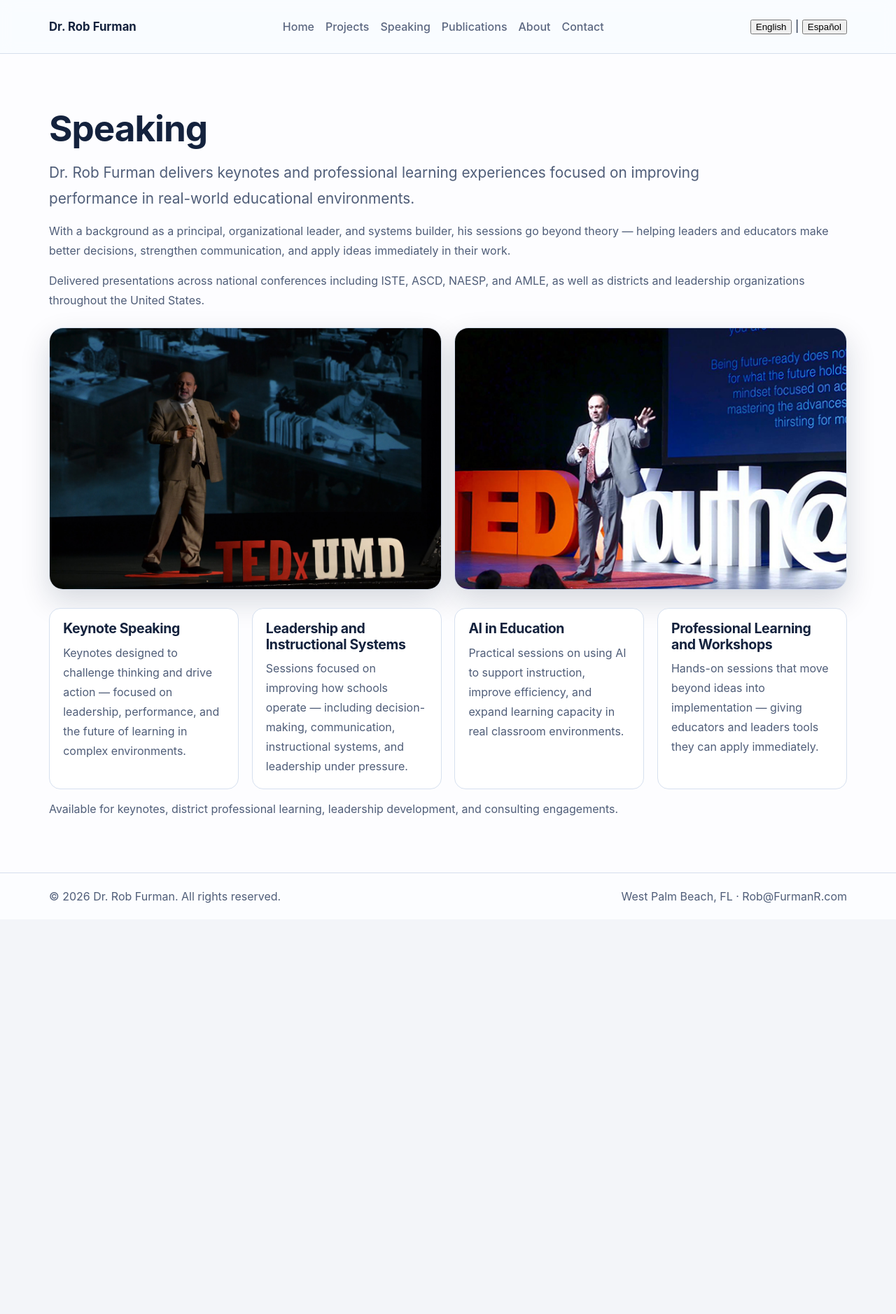
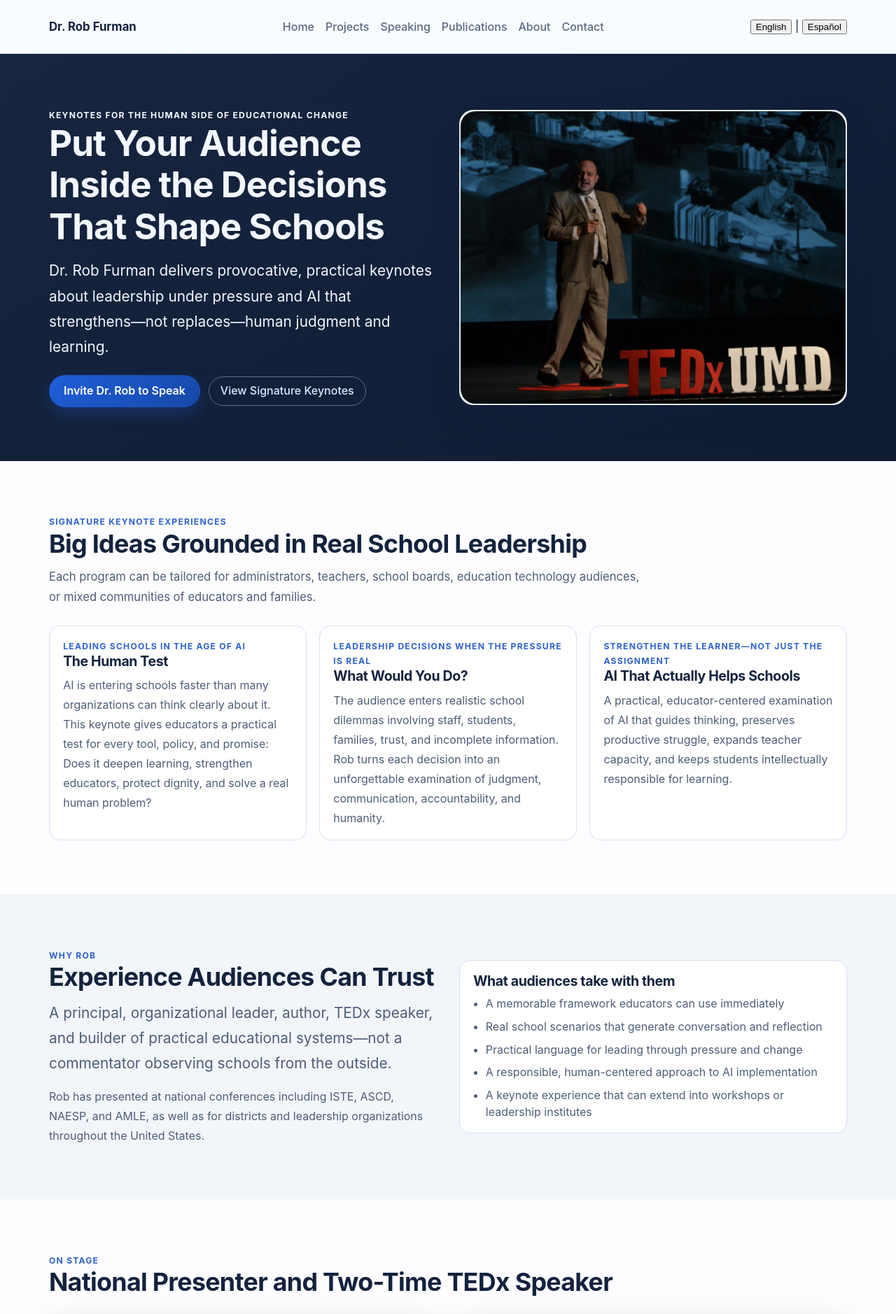
Before and after one commit to DrRobF/rob-furman-portfolio, a Next.js app: page /speaking in a window 1280 px wide. Shown: the top 1878 px of the page at 70% size. Before the commit the page ends 1314 px from the top, so only its background shows below. Built offline with nearby package versions, Linux system fonts and the light colour scheme.

Commit message:
Update app/speaking/page.js for keynote positioning

```diff
--- a/app/speaking/page.js
+++ b/app/speaking/page.js
@@ -1,46 +1,125 @@
 import Image from 'next/image';
+import Link from 'next/link';
 
-const speakingAreas = [
+const signatureKeynotes = [
   {
-    title: 'Keynote Speaking',
+    title: 'The Human Test',
+    subtitle: 'Leading Schools in the Age of AI',
     detail:
-      'Keynotes designed to challenge thinking and drive action — focused on leadership, performance, and the future of learning in complex environments.',
+      'AI is entering schools faster than many organizations can think clearly about it. This keynote gives educators a practical test for every tool, policy, and promise: Does it deepen learning, strengthen educators, protect dignity, and solve a real human problem?',
   },
   {
-    title: 'Leadership and Instructional Systems',
+    title: 'What Would You Do?',
+    subtitle: 'Leadership Decisions When the Pressure Is Real',
     detail:
-      'Sessions focused on improving how schools operate — including decision-making, communication, instructional systems, and leadership under pressure.',
+      'The audience enters realistic school dilemmas involving staff, students, families, trust, and incomplete information. Rob turns each decision into an unforgettable examination of judgment, communication, accountability, and humanity.',
   },
   {
-    title: 'AI in Education',
+    title: 'AI That Actually Helps Schools',
+    subtitle: 'Strengthen the Learner—Not Just the Assignment',
     detail:
-      'Practical sessions on using AI to support instruction, improve efficiency, and expand learning capacity in real classroom environments.',
+      'A practical, educator-centered examination of AI that guides thinking, preserves productive struggle, expands teacher capacity, and keeps students intellectually responsible for learning.',
   },
-  {
-    title: 'Professional Learning and Workshops',
-    detail:
-      'Hands-on sessions that move beyond ideas into implementation — giving educators and leaders tools they can apply immediately.',
-  },
+];
+
+const audienceOutcomes = [
+  'A memorable framework educators can use immediately',
+  'Real school scenarios that generate conversation and reflection',
+  'Practical language for leading through pressure and change',
+  'A responsible, human-centered approach to AI implementation',
+  'A keynote experience that can extend into workshops or leadership institutes',
 ];
 
 export default function SpeakingPage() {
   return (
+    <>
+      <section className="section section-dark speaking-hero">
+        <div className="container split-grid speaking-hero-grid">
+          <div>
+            <p className="eyebrow">Keynotes for the human side of educational change</p>
+            <h1>Put Your Audience Inside the Decisions That Shape Schools</h1>
+            <p className="lead">
+              Dr. Rob Furman delivers provocative, practical keynotes about leadership under
+              pressure and AI that strengthens—not replaces—human judgment and learning.
+            </p>
+            <div className="button-row">
+              <a
+                className="button primary"
+                href="mailto:Rob@FurmanR.com?subject=Speaking%20Inquiry%20for%20Dr.%20Rob%20Furman"
+              >
+                Invite Dr. Rob to Speak
+              </a>
+              <Link className="button tertiary" href="#keynotes">
+                View Signature Keynotes
+              </Link>
+            </div>
+          </div>
+          <div className="media-card">
+            <Image
+              src="/images/tedx-umd.jpg"
+              alt="Dr. Rob Furman speaking on a TEDx stage"
+              width={1600}
+              height={900}
+              className="section-image keynote-image"
+              priority
+            />
+          </div>
+        </div>
+      </section>
+
+      <section className="section section-light" id="keynotes">
+        <div className="container">
+          <div className="section-intro">
+            <p className="eyebrow">Signature keynote experiences</p>
+            <h2>Big Ideas Grounded in Real School Leadership</h2>
+            <p>
+              Each program can be tailored for administrators, teachers, school boards, education
+              technology audiences, or mixed communities of educators and families.
+            </p>
+          </div>
+          <div className="card-grid three-up top-space">
+            {signatureKeynotes.map((keynote) => (
+              <article className="card signature-keynote-card" key={keynote.title}>
+                <p className="eyebrow">{keynote.subtitle}</p>
+                <h3>{keynote.title}</h3>
+                <p>{keynote.detail}</p>
+              </article>
+            ))}
+          </div>
+        </div>
+      </section>
+
+      <section className="section section-soft">
+        <div className="container split-grid">
+          <div>
+            <p className="eyebrow">Why Rob</p>
+            <h2>Experience Audiences Can Trust</h2>
+            <p className="lead">
+              A principal, organizational leader, author, TEDx speaker, and builder of practical
+              educational systems—not a commentator observing schools from the outside.
+            </p>
+            <p className="top-space-sm">
+              Rob has presented at national conferences including ISTE, ASCD, NAESP, and AMLE, as
+              well as for districts and leadership organizations throughout the United States.
+            </p>
+          </div>
+          <article className="card audience-outcomes-card">
+            <h3>What audiences take with them</h3>
+            <ul className="clean-list">
+              {audienceOutcomes.map((outcome) => (
+                <li key={outcome}>{outcome}</li>
+              ))}
+            </ul>
+          </article>
+        </div>
+      </section>
+
       <section className="section section-light">
         <div className="container">
-        <h1>Speaking</h1>
-        <p className="lead">
-          Dr. Rob Furman delivers keynotes and professional learning experiences focused on
-          improving performance in real-world educational environments.
-        </p>
-        <p className="top-space-sm">
-          With a background as a principal, organizational leader, and systems builder, his
-          sessions go beyond theory — helping leaders and educators make better decisions,
-          strengthen communication, and apply ideas immediately in their work.
-        </p>
-        <p className="top-space-sm">
-          Delivered presentations across national conferences including ISTE, ASCD, NAESP, and
-          AMLE, as well as districts and leadership organizations throughout the United States.
-        </p>
+          <div className="section-intro">
+            <p className="eyebrow">On stage</p>
+            <h2>National Presenter and Two-Time TEDx Speaker</h2>
+          </div>
           <div className="card-grid two-up top-space">
             <div className="media-card">
               <Image
@@ -61,20 +140,30 @@ export default function SpeakingPage() {
               />
             </div>
           </div>
-
-        <div className="card-grid top-space">
-          {speakingAreas.map((area) => (
-            <article className="card" key={area.title}>
-              <h3>{area.title}</h3>
-              <p>{area.detail}</p>
-            </article>
-          ))}
-        </div>
-        <p className="top-space-sm">
-          Available for keynotes, district professional learning, leadership development, and
-          consulting engagements.
-        </p>
         </div>
       </section>
+
+      <section className="section cta executive-cta compact-section">
+        <div className="container">
+          <p className="eyebrow">Start the conversation</p>
+          <h2>Give your educators a keynote they will still be discussing on Monday.</h2>
+          <p>
+            Available for national and regional conferences, district events, leadership
+            institutes, professional learning, and education-technology gatherings.
+          </p>
+          <div className="button-row center top-space-sm">
+            <a
+              className="button primary"
+              href="mailto:Rob@FurmanR.com?subject=Speaking%20Inquiry%20for%20Dr.%20Rob%20Furman"
+            >
+              Ask About Availability
+            </a>
+            <Link className="button secondary" href="/contact">
+              Contact Dr. Rob
+            </Link>
+          </div>
+        </div>
+      </section>
+    </>
   );
 }
```
Lines whose indentation alone changed are shown as unchanged.
